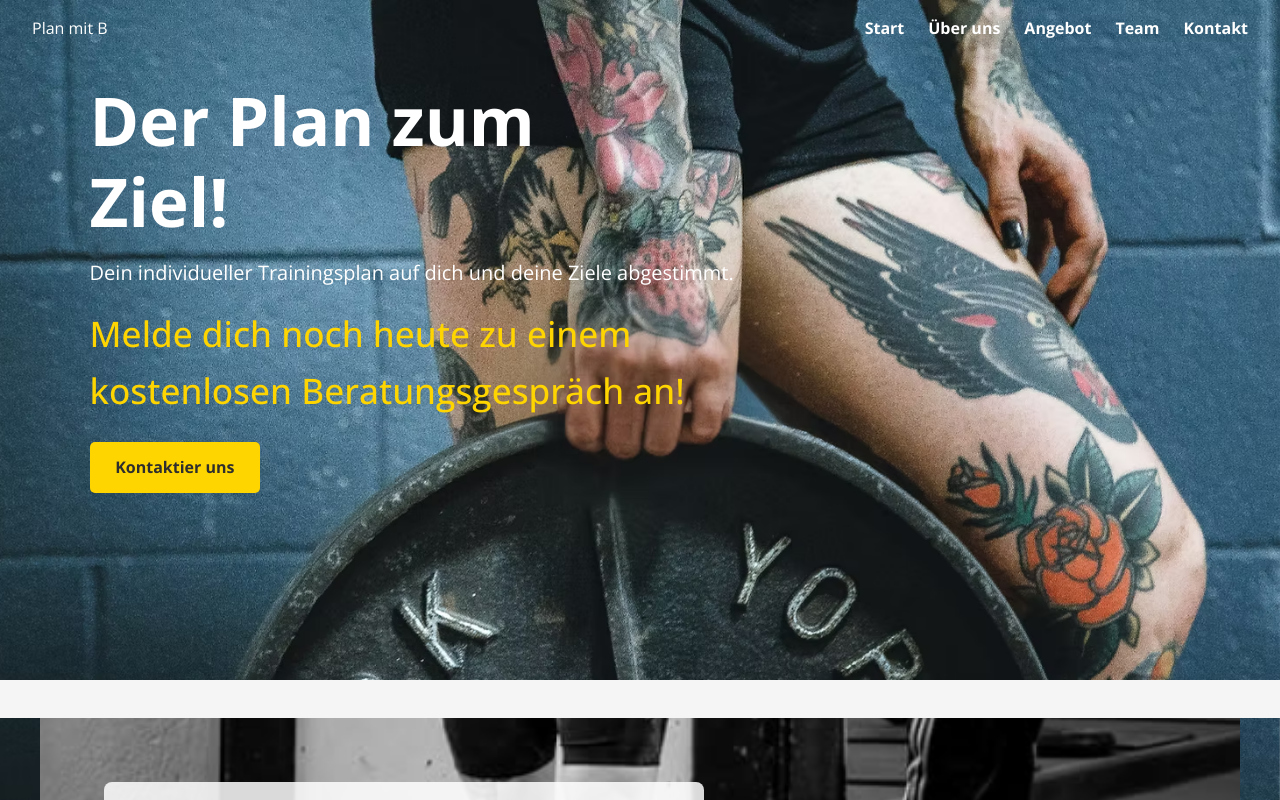
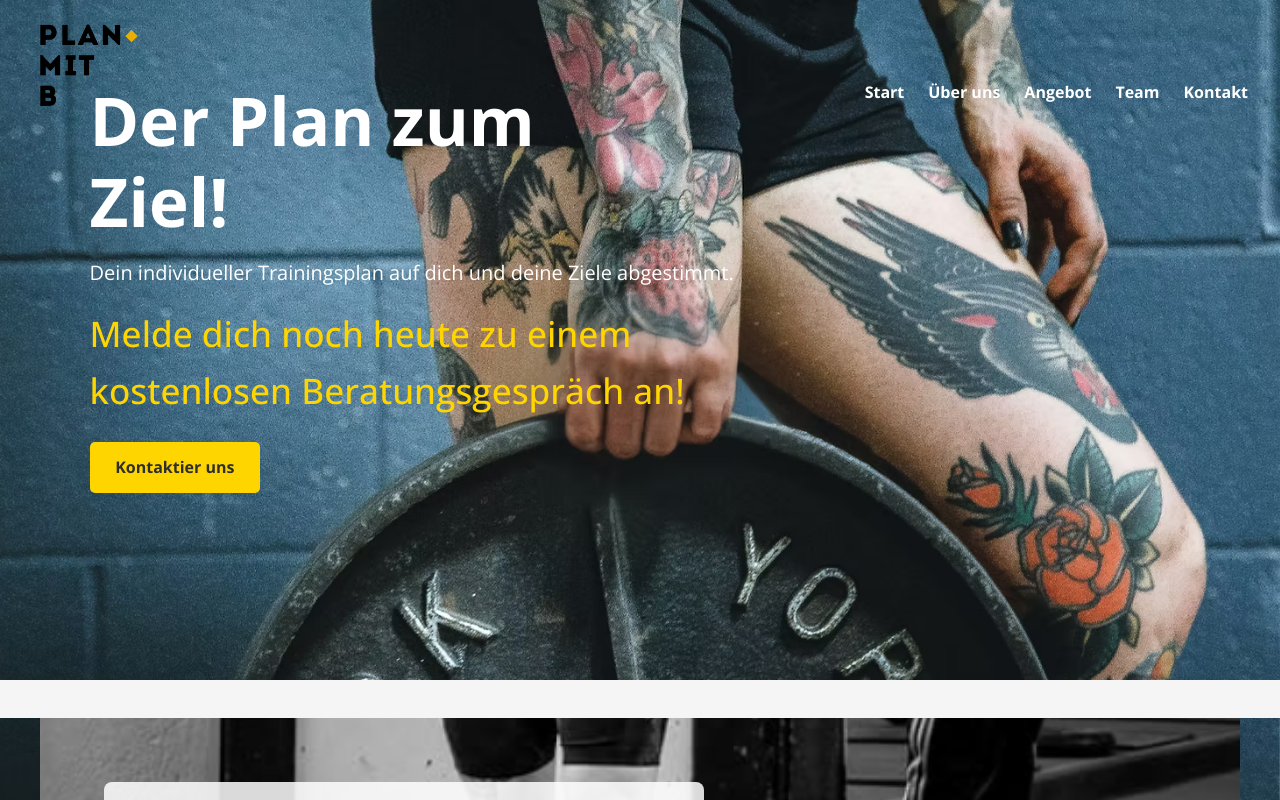
Before and after one commit to araym2k/Drux, a plain HTML site: page planb/planb.html in a window 1280 px wide. Drawn offline with nearby package versions, Linux system fonts and the light colour scheme.

Commit message:
Add files via upload

```diff
--- a/planb/planb.html
+++ b/planb/planb.html
@@ -215,12 +215,18 @@
       padding: 2rem;
       font-size: 0.9rem;
     }
-  </style>
+
+    .logo {
+      height: 9.6rem;
+      object-fit: contain;
+    }
+
+</style>
 </head>
 <body>
 
   <header>
-    <div class="logo">Plan mit B</div>
+    <img src="planblogo.webp" alt="Plan mit B Logo" class="logo">
     <nav>
       <ul>
         <li><a href="#hero">Start</a></li>
```
Also changed, not shown: planb/planblogo.webp (added).
